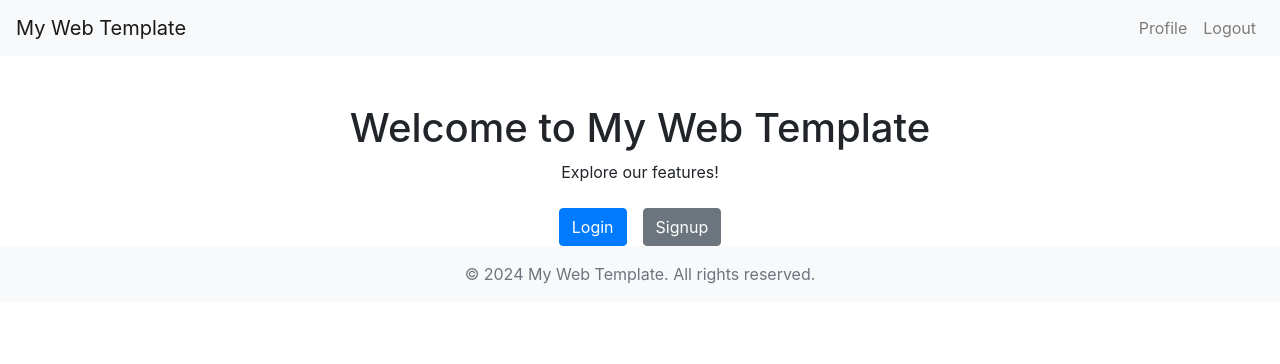
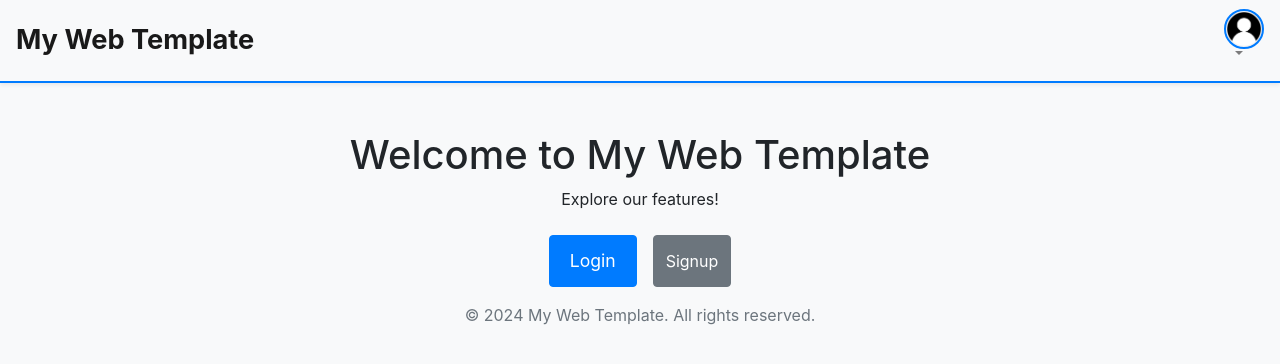
Before and after one commit to dev-sheikh-ali/my_web_template, a Django app: page / in a window 1280 px wide. Shown: the top 364 px of the page. Run offline with Django 5.2, Linux system fonts and the light colour scheme; the visitor is signed in with stand-in values (Sample User, id 1); some libraries are stand-ins or nearby versions.

Commit message:
error handling , login ,signup

```diff
--- a/users/static/users/css/style.css
+++ b/users/static/users/css/style.css
@@ -0,0 +1,122 @@
+/* General body styling */
+body {
+    background-color: #f8f9fa; /* Light background for better contrast */
+}
+
+/* Modal Header */
+.modal-header {
+    background-color: #007bff;
+    color: #fff;
+}
+
+.modal-header .close {
+    color: #fff;
+}
+
+.modal-body {
+    padding: 2rem;
+}
+
+/* Buttons Styling */
+.btn-primary, .btn-success {
+    padding: 0.75rem 1.25rem;
+    font-size: 1.1rem;
+}
+
+/* General Navbar Styling */
+.navbar {
+    background-color: #ffffff; /* White background */
+    border-bottom: 2px solid #007bff; /* Blue border at the bottom */
+}
+
+/* Navbar Brand Styling */
+.navbar-brand {
+    font-size: 1.7rem;
+    font-weight: bold;
+    color: #007bff;
+    display: flex;
+    align-items: center;
+    transition: color 0.3s ease;
+}
+
+/* Navbar Brand Hover */
+.navbar-brand:hover {
+    color: #0056b3;
+}
+
+/* Profile Icon Circle */
+.navbar-nav .nav-item .nav-link .rounded-circle {
+    background-color: #f0f0f0;
+    border: 2px solid #007bff;
+    width: 45px;
+    height: 45px;
+    display: flex;
+    align-items: center;
+    justify-content: center;
+    transition: border-color 0.3s ease, background-color 0.3s ease;
+}
+
+/* Profile Icon Hover Effect */
+.navbar-nav .nav-item .nav-link:hover .rounded-circle {
+    background-color: #007bff;
+    border-color: #0056b3;
+}
+
+/* Profile Dropdown Menu */
+.navbar-nav .nav-item .dropdown-menu {
+    min-width: 160px;
+    border-radius: 5px;
+    border: 1px solid #007bff;
+    background-color: #fff;
+    box-shadow: 0 4px 8px rgba(0, 0, 0, 0.1); /* Add subtle shadow */
+}
+
+/* Profile Dropdown Item Styling */
+.navbar-nav .nav-item .dropdown-item {
+    font-size: 1.1rem;
+    padding: 12px 15px;
+    color: #333;
+    transition: background-color 0.3s ease;
+}
+
+/* Profile Dropdown Item Hover */
+.navbar-nav .nav-item .dropdown-item:hover {
+    background-color: #f1f1f1;
+    color: #007bff;
+}
+
+/* Buttons for Login/Signup */
+.navbar-nav .nav-item .nav-link.btn {
+    background-color: #ffffff;
+    color: #007bff;
+    border: 1px solid #007bff;
+    text-transform: uppercase;
+    padding: 10px 20px;
+    font-size: 1.1rem;
+    border-radius: 50px;
+    transition: all 0.3s ease;
+}
+
+/* Button Hover Effect for Login/Signup */
+.navbar-nav .nav-item .nav-link.btn:hover,
+.navbar-nav .nav-item .nav-link.btn:focus {
+    background-color: #007bff;
+    color: #ffffff;
+    border-color: #0056b3;
+}
+
+/* Ensure the navbar is responsive */
+.navbar-nav .nav-item {
+    margin-left: 15px; /* Add spacing between nav items */
+}
+
+/* Mobile view: Stack navbar items vertically */
+@media (max-width: 767px) {
+    .navbar-nav {
+        text-align: center;
+        width: 100%;
+    }
+    .navbar-nav .nav-item {
+        margin: 10px 0;
+    }
+}
--- a/users/templates/pages/home.html
+++ b/users/templates/pages/home.html
@@ -16,4 +16,5 @@
 
 {% include 'users/login_modal.html' %}
 {% include 'users/signup_modal.html' %}
+{% include 'users/profile_modal.html' %}
 {% endblock %}
--- a/users/templates/pages/navbar.html
+++ b/users/templates/pages/navbar.html
@@ -1,27 +1,36 @@
-<!-- /pages/navbar.html -->
+{% load static %}
+<nav class="navbar navbar-expand-lg navbar-light bg-light shadow-sm">
+    <a class="navbar-brand" href="{% url 'home' %}">
 
-<nav class="navbar navbar-expand-lg navbar-light bg-light">
-    <a class="navbar-brand" href="{% url 'home' %}">My Web Template</a>
+        My Web Template
+    </a>
     <button class="navbar-toggler" type="button" data-toggle="collapse" data-target="#navbarNav" aria-controls="navbarNav" aria-expanded="false" aria-label="Toggle navigation">
         <span class="navbar-toggler-icon"></span>
     </button>
     <div class="collapse navbar-collapse" id="navbarNav">
         <ul class="navbar-nav ml-auto">
             {% if user.is_authenticated %}
+                <!-- Profile Dropdown Menu -->
+                <li class="nav-item dropdown">
+                    <a class="nav-link dropdown-toggle" href="#" id="navbarDropdown" role="button" data-toggle="dropdown" aria-haspopup="true" aria-expanded="false">
+                        <div class="rounded-circle border border-dark" style="width: 25px; height: 25px; display: flex; align-items: center; justify-content: center; background-color: #f0f0f0;">
+                            <img src="{% if user.profile_picture_url %}{{ user.profile_picture_url }}{% else %}{% static 'users/images/person.png' %}{% endif %}" alt="Profile" class="rounded-circle" style="width: 40px; height: 40px; object-fit: cover;">
+                        </div>
+                    </a>
+                    <div class="dropdown-menu" aria-labelledby="navbarDropdown">
+                        <a class="nav-link" href="#" data-toggle="modal" data-target="#profileModal">Profile</a>
+                        <a class="dropdown-item" href="{% url 'logout' %}">Logout</a>
+                    </div>
+                </li>
+            {% else %}
+                <!-- Login and Signup Buttons -->
                 <li class="nav-item">
-                    <a class="nav-link" href="#" data-toggle="modal" data-target="#profileModal">Profile</a>
+                    <a class="nav-link btn btn-outline-success rounded-pill px-3 py-2" href="#" data-toggle="modal" data-target="#loginModal">Login</a>
                 </li>
                 <li class="nav-item">
-                    <a class="nav-link" href="{% url 'logout' %}">Logout</a>
-                </li>
-            {% else %}
-                <li class="nav-item">
-                    <a class="nav-link" href="#" data-toggle="modal" data-target="#loginModal">Login</a>
-                </li>
-                <li class="nav-item">
-                    <a class="nav-link" href="#" data-toggle="modal" data-target="#signupModal">Signup</a>
+                    <a class="nav-link btn btn-outline-info rounded-pill px-3 py-2" href="#" data-toggle="modal" data-target="#signupModal">Signup</a>
                 </li>
             {% endif %}
         </ul>
     </div>
-  </nav>
+</nav>
--- a/users/templates/users/login_modal.html
+++ b/users/templates/users/login_modal.html
@@ -1,4 +1,3 @@
-<!-- templates/users/login_modal.html -->
 {% load form_tags %}
 <div class="modal fade" id="loginModal" tabindex="-1" role="dialog" aria-labelledby="loginModalLabel" aria-hidden="true">
     <div class="modal-dialog modal-dialog-centered" role="document">
@@ -10,7 +9,10 @@
                 </button>
             </div>
             <div class="modal-body">
+                <!-- Alert container for displaying general messages -->
                 <div id="loginAlertContainer"></div>
+
+                <!-- Login Form -->
                 <form method="POST" id="loginForm" action="{% url 'login' %}">
                     {% csrf_token %}
                     {% for field in login_form %}
--- a/users/templates/users/signup_modal.html
+++ b/users/templates/users/signup_modal.html
@@ -1,4 +1,3 @@
-<!-- templates/users/signup_modal.html -->
 {% load form_tags %}
 <div class="modal fade" id="signupModal" tabindex="-1" role="dialog" aria-labelledby="signupModalLabel" aria-hidden="true">
     <div class="modal-dialog modal-dialog-centered" role="document">
@@ -10,14 +9,24 @@
                 </button>
             </div>
             <div class="modal-body">
+                <!-- Alert container for displaying success messages (message modal) -->
                 <div id="signupAlertContainer"></div>
+
+                <!-- Signup Form -->
                 <form method="POST" id="signupForm" action="{% url 'signup' %}">
                     {% csrf_token %}
                     {% for field in signup_form %}
                         <div class="form-group">
                             {{ field.label_tag }}
                             {{ field|add_class:"form-control" }}
-                            <div class="invalid-feedback d-block" id="error-{{ field.name }}"></div>
+                            <!-- Field-specific error container (handled by Django) -->
+                            <div class="invalid-feedback d-block" id="error-{{ field.name }}">
+                                {% if field.errors %}
+                                    {% for error in field.errors %}
+                                        <div class="text-danger">{{ error }}</div>
+                                    {% endfor %}
+                                {% endif %}
+                            </div>
                         </div>
                     {% endfor %}
                     <button type="submit" class="btn btn-primary btn-block">Signup</button>
--- a/users/views.py
+++ b/users/views.py
@@ -49,48 +49,82 @@ def login_view(request):
         if form.is_valid():
             user = form.get_user()
             if not user.is_email_verified:
+                message = "Your email is not verified. Please check your inbox."
                 if request.headers.get('x-requested-with') == 'XMLHttpRequest':
-                    return JsonResponse({'success': False, 'message': "Your email is not verified. Please check your inbox."})
-                messages.error(request, "Your email is not verified. Please check your inbox.")
+                    return JsonResponse({'success': False, 'message': message})
+                messages.error(request, message)
+                return redirect('home')
             else:
                 login(request, user)
+                message = "Login successful!"
                 if request.headers.get('x-requested-with') == 'XMLHttpRequest':
-                    return JsonResponse({'success': True, 'message': "Login successful!", 'redirect_url': reverse('home')})
-                messages.success(request, "Login successful!")
-            return redirect('home')
+                    return JsonResponse({'success': True, 'message': message, 'redirect_url': reverse('home')})
+                messages.success(request, message)
+                return redirect('home')
         else:
+            # Handle form errors
             if request.headers.get('x-requested-with') == 'XMLHttpRequest':
                 errors = {field: form.errors[field].as_text() for field in form.errors}
-                return JsonResponse({'success': False, 'message': "Login failed. Please correct the errors below.", 'errors': errors})
+                # Add a general error message if credentials are incorrect
+                general_error = form.non_field_errors().as_text()
+                return JsonResponse({
+                    'success': False,
+                    'message': general_error or "Login failed. Please correct the errors below.",
+                    'errors': errors
+                })
+
+            # For non-AJAX, add detailed errors to the messages framework
             for field, error_list in form.errors.items():
                 for error in error_list:
-                    messages.error(request, f"{field}: {error}")
+                    messages.error(request, f"{field.capitalize()}: {error}")
+            for error in form.non_field_errors():
+                messages.error(request, error)
+
+            return render(request, 'pages/home.html', {
+                'signup_form': CustomUserSignupForm(),  # Reset signup form
+                'login_form': form,  # Pass login form with errors
+            })
     return redirect('home')
+
 
 def signup_view(request):
     if request.method == "POST":
         form = CustomUserSignupForm(request.POST)
         if form.is_valid():
+            # Create the user but deactivate it until email is verified
             user = form.save(commit=False)
-            user.is_active = False  # Deactivate until email is verified
+            user.is_active = False
             user.save()
             send_verification_email(user)
             request.session['pending_user_id'] = user.id
-            if request.headers.get('x-requested-with') == 'XMLHttpRequest':
+
+            # Handle success messages and redirect via AJAX or standard flow
+            if request.headers.get('x-requested-with') == 'XMLHttpRequest':  # Check for AJAX request
                 return JsonResponse({'success': True, 'redirect_url': reverse('otp_verification')})
-            messages.success(request, "Account created successfully! Please verify your email to activate your account.")
-            return redirect('otp_verification')
+            else:
+                messages.success(request, "Account created successfully! Please verify your email to activate your account.")
+                return redirect('otp_verification')  # Regular redirect for non-AJAX requests
         else:
-            if request.headers.get('x-requested-with') == 'XMLHttpRequest':
-                errors = {field: form.errors[field].as_text() for field in form.errors}
-                return JsonResponse({'success': False, 'message': "Signup failed. Please correct the errors below.", 'errors': errors})
+            # Handle form errors
+            errors = {field: form.errors[field].as_text() for field in form.errors}
+            if request.headers.get('x-requested-with') == 'XMLHttpRequest':  # Check for AJAX request
+                return JsonResponse({
+                    'success': False,
+                    'message': "Signup failed. Please correct the errors below.",
+                    'errors': errors
+                })
+
+            # Add specific field error messages to the messages framework
             for field, error_list in form.errors.items():
                 for error in error_list:
-                    messages.error(request, f"{field}: {error}")
+                    messages.error(request, f"{field.capitalize()}: {error}")
+
+            # Render the home page with signup form errors displayed
             return render(request, 'pages/home.html', {
                 'signup_form': form,
-                'login_form': CustomUserLoginForm()  # Reset login form as well
+                'login_form': CustomUserLoginForm(),  # Reset login form
             })
+
     return redirect('home')
 
 def otp_verification_view(request):
```
Also changed, not shown: users/static/users/js/scripts.js (+36 -11 lines), users/static/users/images/person.png (added), users/templates/users/message_modal.html (line endings or trailing spaces).
